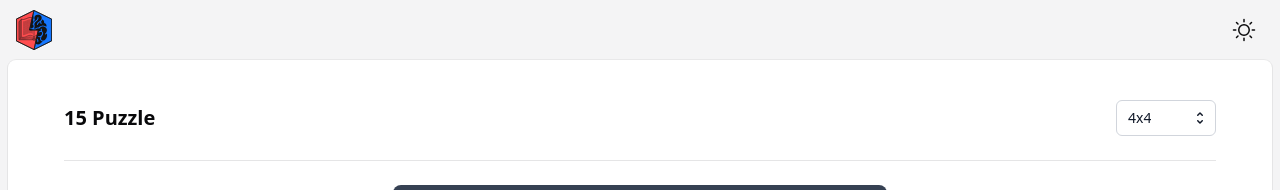
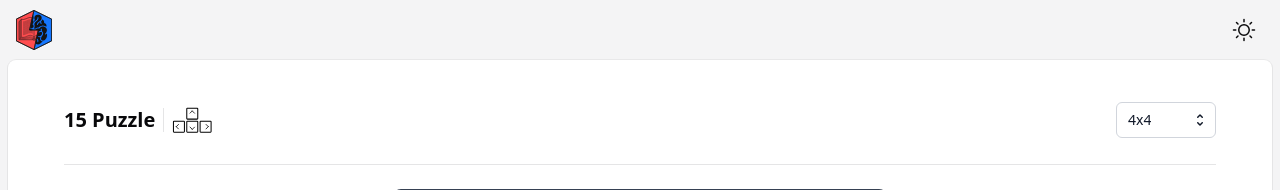
Before and after one commit to OleksandrTsvik/mini-web-games, a Next.js app: page /15-puzzle in a window 1280 px wide. Shown: the top 190 px of the page. Built offline with nearby package versions, Linux system fonts and the light colour scheme.

Commit message:
feat(15 puzzle): keyboard move

```diff
--- a/src/app/15-puzzle/_model/use-game-state.ts
+++ b/src/app/15-puzzle/_model/use-game-state.ts
@@ -1,6 +1,9 @@
 import { useLayoutEffect, useState } from 'react';
 
+import useKeyboard from '@/hooks/use-keyboard';
+import { handleGameMove } from '@/shared/lib/keyboard.utils';
 import { shuffle } from '@/shared/lib/random.utils';
+import { KeyboardEventCode } from '@/shared/types';
 
 import { GAME_SIZES } from '../game.constants';
 import { GameSize } from '../game.types';
@@ -27,11 +30,24 @@ export function useGameState(initSize: GameSize = 4) {
     // eslint-disable-next-line react-hooks/exhaustive-deps
   }, []);
 
+  const handleKeyboardMove = (key: KeyboardEventCode) => {
+    const emptyIndex = tiles.findIndex((tile) => tile === emptyTile);
+
+    handleGameMove(key, {
+      up: () => handleMove(emptyIndex + size),
+      down: () => handleMove(emptyIndex - size),
+      left: () => handleMove(emptyIndex + 1),
+      right: () => handleMove(emptyIndex - 1),
+    });
+  };
+
+  useKeyboard(handleKeyboardMove);
+
   const handleShuffle = () => {
     setTiles(shuffle(tiles));
   };
 
-  const handleCellClick = (index: number) => {
+  const handleMove = (index: number) => {
     if (!movableTileIndexes.includes(index)) {
       return;
     }
@@ -60,7 +76,7 @@ export function useGameState(initSize: GameSize = 4) {
     movableTileIndexes,
     isSolved,
     handleSizeChange,
-    handleCellClick,
+    handleMove,
     handleShuffle,
   };
 }
--- a/src/app/15-puzzle/_ui/game.header.tsx
+++ b/src/app/15-puzzle/_ui/game.header.tsx
@@ -1,4 +1,6 @@
+import Divider from '@/shared/ui/divider';
 import Heading from '@/shared/ui/heading';
+import KeyboardArrowsIcon from '@/shared/ui/icons/keyboard-arrows.icon';
 import Select, { OptionType } from '@/shared/ui/select';
 
 import { GAME_SIZES } from '../game.constants';
@@ -14,7 +16,14 @@ const OPTIONS: OptionType<GameSize>[] = GAME_SIZES.map((size) => ({ label: `${si
 export function GameHeader({ size, onSizeChange }: Props) {
   return (
     <div className="flex items-center justify-between gap-3 flex-wrap">
-      <Heading>15 Puzzle</Heading>
+      <div className="flex items-center gap-2">
+        <Heading>15 Puzzle</Heading>
+        <Divider
+          className="h-6"
+          type="horizontal"
+        />
+        <KeyboardArrowsIcon className="text-black dark:text-white size-10" />
+      </div>
       <Select
         className="min-w-25"
         value={size}
--- a/src/app/15-puzzle/_ui/game.tsx
+++ b/src/app/15-puzzle/_ui/game.tsx
@@ -9,7 +9,7 @@ import { GameLayout } from './game.layout';
 import { ShuffleButton } from './shuffle.button';
 
 export function Game() {
-  const { tiles, size, emptyTile, movableTileIndexes, isSolved, handleSizeChange, handleCellClick, handleShuffle } =
+  const { tiles, size, emptyTile, movableTileIndexes, isSolved, handleSizeChange, handleMove, handleShuffle } =
     useGameState();
 
   return (
@@ -29,7 +29,7 @@ export function Game() {
           isEmpty={tile === emptyTile}
           isCorrect={tile === index + 1}
           isMovable={movableTileIndexes.includes(index)}
-          onClick={handleCellClick}
+          onClick={handleMove}
         />
       ))}
       overlay={<GameOverOverlay isOpen={isSolved} />}
--- /dev/null
+++ b/src/hooks/use-keyboard.ts
@@ -0,0 +1,25 @@
+import { useEffect } from 'react';
+
+import { KeyboardEventCode } from '@/shared/types';
+
+type KeyboardEventType = 'keydown' | 'keyup';
+
+const DEFAULT_EVENTS: KeyboardEventType[] = ['keydown'];
+
+export default function useKeyboard(handler: (key: KeyboardEventCode) => void, events?: KeyboardEventType[] | null) {
+  useEffect(() => {
+    const listener = (event: KeyboardEvent) => {
+      const { code } = event ?? {};
+
+      if (code) {
+        handler(code as KeyboardEventCode);
+      }
+    };
+
+    (events || DEFAULT_EVENTS).forEach((event) => document.addEventListener(event, listener));
+
+    return () => {
+      (events || DEFAULT_EVENTS).forEach((event) => document.removeEventListener(event, listener));
+    };
+  }, [events, handler]);
+}
--- /dev/null
+++ b/src/shared/lib/keyboard.utils.ts
@@ -0,0 +1,33 @@
+import { KEYBOARD_EVENT_CODE, KeyboardEventCode } from '../types';
+
+export type GameMoveActions = {
+  up?: () => void;
+  down?: () => void;
+  left?: () => void;
+  right?: () => void;
+};
+
+export function handleGameMove(key: KeyboardEventCode, actions: GameMoveActions): void {
+  switch (key) {
+    case KEYBOARD_EVENT_CODE.ARROW_UP:
+    case KEYBOARD_EVENT_CODE.W:
+    case KEYBOARD_EVENT_CODE.NUMPAD_8:
+      actions.up?.();
+      break;
+    case KEYBOARD_EVENT_CODE.ARROW_DOWN:
+    case KEYBOARD_EVENT_CODE.S:
+    case KEYBOARD_EVENT_CODE.NUMPAD_2:
+      actions.down?.();
+      break;
+    case KEYBOARD_EVENT_CODE.ARROW_LEFT:
+    case KEYBOARD_EVENT_CODE.A:
+    case KEYBOARD_EVENT_CODE.NUMPAD_4:
+      actions.left?.();
+      break;
+    case KEYBOARD_EVENT_CODE.ARROW_RIGHT:
+    case KEYBOARD_EVENT_CODE.D:
+    case KEYBOARD_EVENT_CODE.NUMPAD_6:
+      actions.right?.();
+      break;
+  }
+}
--- a/src/shared/types/index.ts
+++ b/src/shared/types/index.ts
@@ -1,3 +1,5 @@
+export * from './keyboard.types';
+
 export type None = null | undefined;
 
 export type Nullable<T> = T | None;
--- /dev/null
+++ b/src/shared/types/keyboard.types.ts
@@ -0,0 +1,16 @@
+export const KEYBOARD_EVENT_CODE = {
+  ARROW_UP: 'ArrowUp',
+  ARROW_DOWN: 'ArrowDown',
+  ARROW_LEFT: 'ArrowLeft',
+  ARROW_RIGHT: 'ArrowRight',
+  W: 'KeyW',
+  S: 'KeyS',
+  A: 'KeyA',
+  D: 'KeyD',
+  NUMPAD_8: 'Numpad8',
+  NUMPAD_2: 'Numpad2',
+  NUMPAD_4: 'Numpad4',
+  NUMPAD_6: 'Numpad6',
+} as const;
+
+export type KeyboardEventCode = (typeof KEYBOARD_EVENT_CODE)[keyof typeof KEYBOARD_EVENT_CODE];
--- /dev/null
+++ b/src/shared/ui/icons/keyboard-arrows.icon.tsx
@@ -0,0 +1,101 @@
+type Props = {
+  className?: string;
+};
+
+export default function KeyboardArrowsIcon({ className }: Props) {
+  return (
+    <svg
+      className={className}
+      viewBox="0 0 15 10"
+      fill="none"
+    >
+      <rect
+        x="0.539998"
+        y="5.44"
+        width="4.12"
+        height="4.12"
+        rx="0.21"
+        stroke="currentColor"
+        strokeWidth="0.38"
+      />
+      <path
+        d="M1.6 7.52L2.41317 8.33317"
+        stroke="currentColor"
+        strokeWidth="0.3"
+        strokeLinecap="round"
+      />
+      <path
+        d="M1.6 7.5L2.44853 6.65147"
+        stroke="currentColor"
+        strokeWidth="0.3"
+        strokeLinecap="round"
+      />
+      <rect
+        x="5.54"
+        y="9.56"
+        width="4.12"
+        height="4.12"
+        rx="0.21"
+        transform="rotate(-90 5.54 9.56)"
+        stroke="currentColor"
+        strokeWidth="0.38"
+      />
+      <path
+        d="M7.62 8.5L8.43317 7.68683"
+        stroke="currentColor"
+        strokeWidth="0.3"
+        strokeLinecap="round"
+      />
+      <path
+        d="M7.6 8.5L6.75147 7.65147"
+        stroke="currentColor"
+        strokeWidth="0.3"
+        strokeLinecap="round"
+      />
+      <rect
+        x="14.66"
+        y="9.56"
+        width="4.12"
+        height="4.12"
+        rx="0.21"
+        transform="rotate(-180 14.66 9.56)"
+        stroke="currentColor"
+        strokeWidth="0.38"
+      />
+      <path
+        d="M13.6 7.48L12.7868 6.66683"
+        stroke="currentColor"
+        strokeWidth="0.3"
+        strokeLinecap="round"
+      />
+      <path
+        d="M13.6 7.5L12.7515 8.34853"
+        stroke="currentColor"
+        strokeWidth="0.3"
+        strokeLinecap="round"
+      />
+      <rect
+        x="9.66"
+        y="0.55"
+        width="4.12"
+        height="4.12"
+        rx="0.21"
+        transform="rotate(90 9.66 0.55)"
+        stroke="currentColor"
+        strokeWidth="0.38"
+      />
+      <path
+        d="M7.58 1.61L6.76683 2.42317"
+        stroke="currentColor"
+        strokeWidth="0.3"
+        strokeLinecap="round"
+      />
+      <path
+        d="M7.6 1.61L8.44853 2.45853"
+        stroke="currentColor"
+        strokeWidth="0.3"
+        strokeLinecap="round"
+      />
+    </svg>
+  );
+}
--- /dev/null
+++ b/src/shared/ui/icons/select.icon.tsx
@@ -0,0 +1,21 @@
+import { classnames } from '@/shared/lib/class-names';
+
+type Props = {
+  className?: string;
+};
+
+export function SelectIcon({ className }: Props) {
+  return (
+    <svg
+      className={classnames('col-start-1 row-start-1 self-center justify-self-end size-5 sm:size-4', className)}
+      viewBox="0 0 16 16"
+      fill="currentColor"
+    >
+      <path
+        fillRule="evenodd"
+        d="M5.22 10.22a.75.75 0 0 1 1.06 0L8 11.94l1.72-1.72a.75.75 0 1 1 1.06 1.06l-2.25 2.25a.75.75 0 0 1-1.06 0l-2.25-2.25a.75.75 0 0 1 0-1.06ZM10.78 5.78a.75.75 0 0 1-1.06 0L8 4.06 6.28 5.78a.75.75 0 0 1-1.06-1.06l2.25-2.25a.75.75 0 0 1 1.06 0l2.25 2.25a.75.75 0 0 1 0 1.06Z"
+        clipRule="evenodd"
+      />
+    </svg>
+  );
+}
--- a/src/shared/ui/select/index.tsx
+++ b/src/shared/ui/select/index.tsx
@@ -5,6 +5,8 @@ import { useState } from 'react';
 
 import { useClickOutside } from '@/hooks/use-click-outside';
 import { classnames } from '@/shared/lib/class-names';
+
+import { SelectIcon } from '../icons/select.icon';
 
 export type OptionType<ValueType> = {
   label: React.ReactNode;
@@ -102,23 +104,3 @@ export default function Select<ValueType>({ label, value, options, className, on
     </div>
   );
 }
-
-type SelectIconProps = {
-  className?: string;
-};
-
-function SelectIcon({ className }: SelectIconProps) {
-  return (
-    <svg
-      className={classnames('col-start-1 row-start-1 self-center justify-self-end size-5 sm:size-4', className)}
-      viewBox="0 0 16 16"
-      fill="currentColor"
-    >
-      <path
-        fillRule="evenodd"
-        d="M5.22 10.22a.75.75 0 0 1 1.06 0L8 11.94l1.72-1.72a.75.75 0 1 1 1.06 1.06l-2.25 2.25a.75.75 0 0 1-1.06 0l-2.25-2.25a.75.75 0 0 1 0-1.06ZM10.78 5.78a.75.75 0 0 1-1.06 0L8 4.06 6.28 5.78a.75.75 0 0 1-1.06-1.06l2.25-2.25a.75.75 0 0 1 1.06 0l2.25 2.25a.75.75 0 0 1 0 1.06Z"
-        clipRule="evenodd"
-      />
-    </svg>
-  );
-}
```
